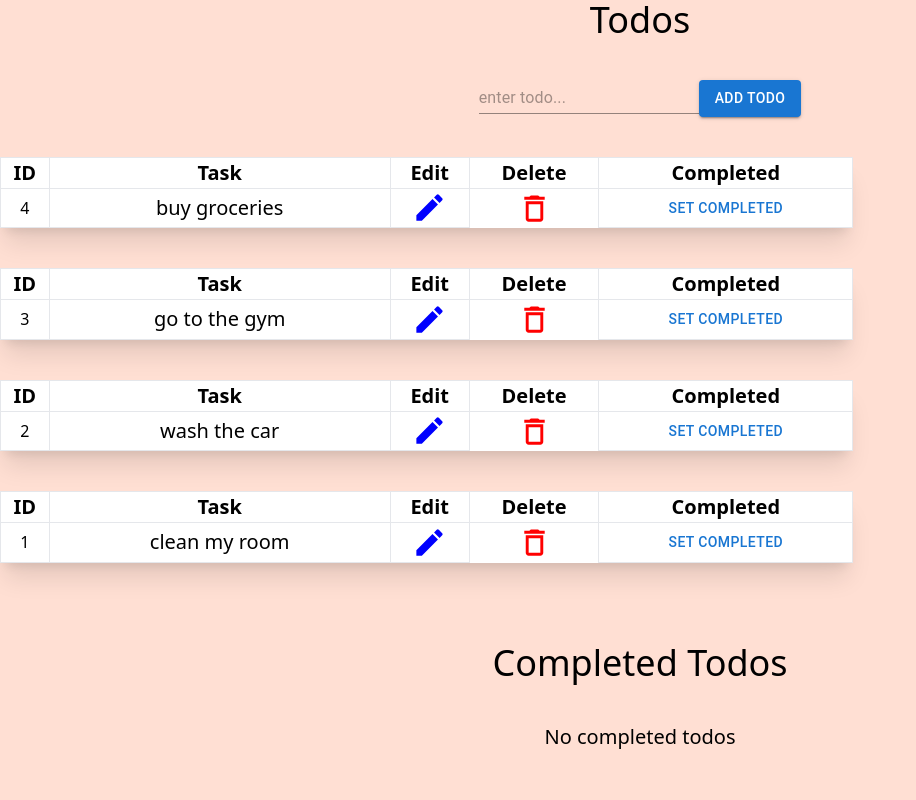
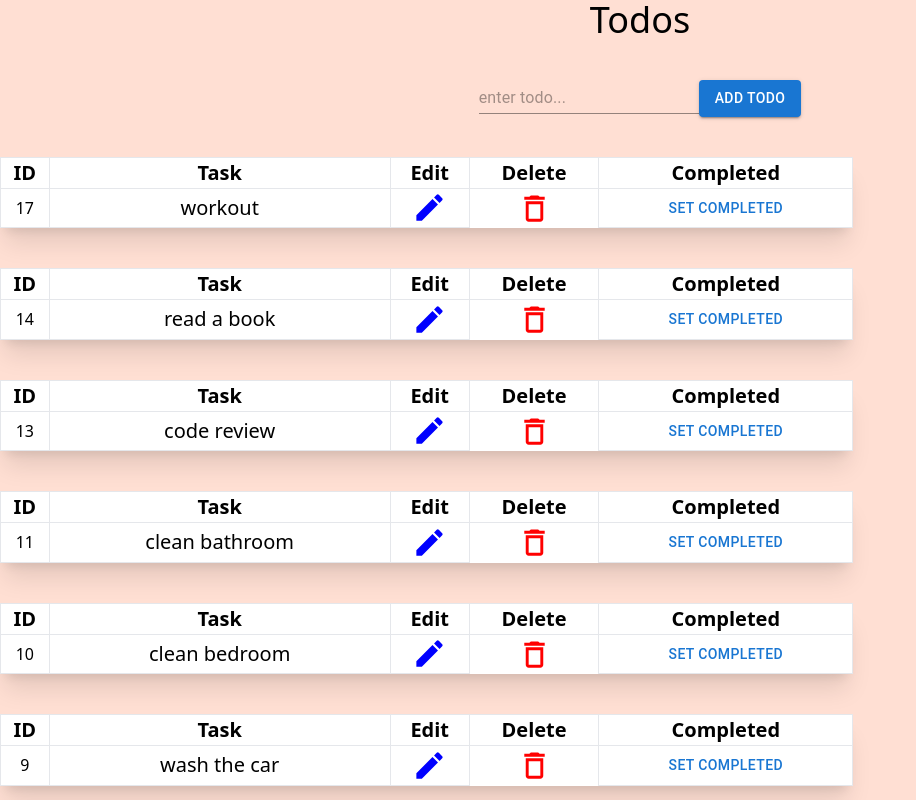
Before and after one commit to TyroneKong/Todos, a React (Create React App) app: page / in a window 1280 px wide. Shown: the top 800 px of the page, without its empty margins (0-916 px from the left). Built offline with nearby package versions, Linux system fonts and the light colour scheme; data requests are answered from the project's data file.

Commit message:
added localstorage and alternative server requests

```diff
--- a/db.json
+++ b/db.json
@@ -1,28 +1,44 @@
 {
   "todos": [
     {
-            "userId": 1,
-            "id": 1,
-            "title": "clean my room",
-            "completed": false
+      "title": "go to the market",
+      "completed": false,
+      "id": 6
     },
     {
-            "userId": 1,
-            "id": 2,
-            "title": "wash the car",
-            "completed": false
+      "title": "paint the house",
+      "completed": false,
+      "id": 8
     },
     {
-            "userId": 1,
-            "id": 3,
-            "title": "go to the gym",
-            "completed": false
+      "title": "wash the car",
+      "completed": false,
+      "id": 9
     },
     {
-            "userId": 1,
-            "id": 4,
-            "title": "buy groceries",
-            "completed": true
+      "title": "clean bedroom",
+      "completed": false,
+      "id": 10
+    },
+    {
+      "title": "clean bathroom",
+      "completed": false,
+      "id": 11
+    },
+    {
+      "title": "code review",
+      "completed": false,
+      "id": 13
+    },
+    {
+      "title": "read a book",
+      "completed": false,
+      "id": 14
+    },
+    {
+      "title": "workout",
+      "completed": false,
+      "id": 17
     }
   ]
 }
--- a/src/components/form/Form.tsx
+++ b/src/components/form/Form.tsx
@@ -2,6 +2,7 @@ import React, { FC, useState, useEffect, useRef } from "react";
 import { Input, Button } from "@mui/material";
 import { getTodos } from "../../functions/functions";
 import TodosList from "../todos/TodosList";
+import axios from "axios";
 
 type todos = {
   id: number;
@@ -15,18 +16,32 @@ const Form: FC = () => {
 
   const formRef = useRef<HTMLFormElement>(null);
 
+  const fetchTodos = () => {
+    getTodos().then((response: any) => setTodos(response));
+  };
+
   useEffect(() => {
-    getTodos().then((response: any) => setTodos(response));
-  }, []);
+    fetchTodos();
+  }, [todos]);
 
   //ADD TODO
   const addTodo = (e: React.FormEvent<HTMLFormElement>) => {
     e.preventDefault();
-    setTodos([
-      ...todos,
-      { id: todos.length + 1, title: userInput, completed: false },
-    ]);
+    postRequest();
+    setTodos(todos);
+    // setTodos([
+    //   ...todos,
+    //   { id: todos.length + 1, title: userInput, completed: false },
+    // ]);
+
     formRef.current?.reset();
+  };
+
+  const postRequest = () => {
+    axios.post("http://localhost:4002/todos", {
+      title: userInput,
+      completed: false,
+    });
   };
 
   return (
--- a/src/components/todos/CompetedTodos.tsx
+++ b/src/components/todos/CompetedTodos.tsx
@@ -1,5 +1,8 @@
-import React, { FC, useState } from "react";
+import React, { FC } from "react";
 import DoneOutlineIcon from "@mui/icons-material/DoneOutline";
+
+import { Button } from "@mui/material";
+import { TodayRounded } from "@mui/icons-material";
 
 type propTypes = {
   completedTodo: {
@@ -8,9 +11,18 @@ type propTypes = {
     title: string;
     completed: boolean;
   }[];
+  setCompletedTodo: any;
 };
 
-const CompetedTodos: FC<propTypes> = ({ completedTodo }) => {
+//REMOVE COMPLETED TODOS
+const CompetedTodos: FC<propTypes> = ({ completedTodo, setCompletedTodo }) => {
+  const deleteCompletedTodo = (id: number) => {
+    const foundItem = completedTodo.filter((todo: any) => todo.id !== id);
+
+    setCompletedTodo(foundItem);
+    localStorage.setItem("completedTodos", JSON.stringify(foundItem));
+  };
+
   return (
     <div>
       <h1 className="text-4xl mt-10 ">Completed Todos</h1>
@@ -19,8 +31,9 @@ const CompetedTodos: FC<propTypes> = ({ completedTodo }) => {
           <div className="flex justify-center mt-10" key={todo.id}>
             <s>
               <p className="text-xl">{todo.title}</p>
-            </s>{" "}
+            </s>
             <DoneOutlineIcon style={{ color: "green" }} />
+            <Button onClick={() => deleteCompletedTodo(todo.id)}>remove</Button>
           </div>
         );
       })}
--- a/src/components/todos/TodosList.tsx
+++ b/src/components/todos/TodosList.tsx
@@ -1,8 +1,9 @@
-import React, { FC, useState } from "react";
+import React, { FC, useState, useEffect } from "react";
 import DeleteOutlineOutlinedIcon from "@mui/icons-material/DeleteOutlineOutlined";
 import EditIcon from "@mui/icons-material/Edit";
 import { Input, Button } from "@mui/material";
 import CompletedTodos from "./CompetedTodos";
+import axios from "axios";
 
 type propTypes = {
   todos: {
@@ -29,8 +30,11 @@ const TodosList: FC<propTypes> = ({ todos, setTodos }) => {
 
   // DELETE TODO
   const deleteTdo = (id: number) => {
-    const newTodos = todos.filter((todo: any) => todo.id !== id);
-    setTodos(newTodos);
+    axios.delete(`http://localhost:4002/todos/${id}`);
+
+    // mutating state storage
+    // const newTodos = todos.filter((todo: any) => todo.id !== id);
+    // setTodos(newTodos);
   };
 
   //EDIT TODO
@@ -45,11 +49,33 @@ const TodosList: FC<propTypes> = ({ todos, setTodos }) => {
   //SAVE TODO
   const saveTodo = (e: React.FormEvent<HTMLFormElement>, id: number) => {
     e.preventDefault();
+    axios.put(`http://localhost:4002/todos/${id}`, {
+      title: userInput,
+      completed: false,
+    });
 
-    const editedTask = todos.filter((todo: any) => todo.id === id);
+    //muating state storage
+    // const editedTask = todos.filter((todo: any) => todo.id === id);
 
-    editedTask[0].title = userInput;
+    // editedTask[0].title = userInput;
     setEdit(false);
+  };
+
+  //save to localstorage
+  const savetoLocal = () => {
+    localStorage.setItem("completedTodos", JSON.stringify(completedTodo));
+  };
+
+  //get from localstorage
+  const getFromLocal = () => {
+    if (localStorage.getItem("completedTodos") === null) {
+      localStorage.setItem("completedTodos", JSON.stringify(completedTodo));
+    } else {
+      const localTodos = JSON.parse(
+        localStorage.getItem("completedTodos") || "{}"
+      );
+      setCompletedTodo(localTodos);
+    }
   };
 
   //COMPLETED TODOS
@@ -63,6 +89,16 @@ const TodosList: FC<propTypes> = ({ todos, setTodos }) => {
 
     deleteTdo(id);
   };
+
+  useEffect(() => {
+    if (completedTodo.length > 0) {
+      savetoLocal();
+    }
+  }, [completedTodo]);
+
+  useEffect(() => {
+    getFromLocal();
+  }, []);
 
   return (
     <div className="mt-10 gap-10 flex flex-col 	">
@@ -149,7 +185,10 @@ const TodosList: FC<propTypes> = ({ todos, setTodos }) => {
               </div>
             );
           })}
-      <CompletedTodos completedTodo={completedTodo} />
+      <CompletedTodos
+        setCompletedTodo={setCompletedTodo}
+        completedTodo={completedTodo}
+      />
       {completedTodo.length < 1 && (
         <h2 className="text-xl">No completed todos</h2>
       )}
```
Lines whose indentation alone changed are shown as unchanged.
